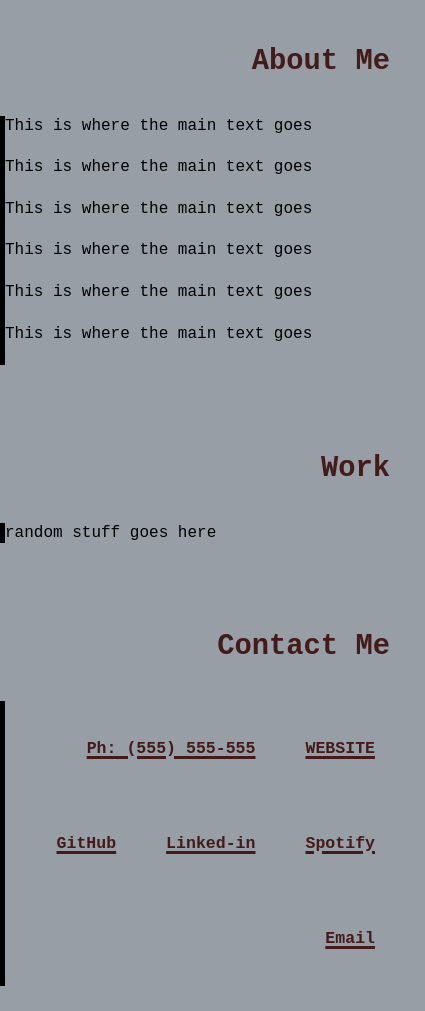
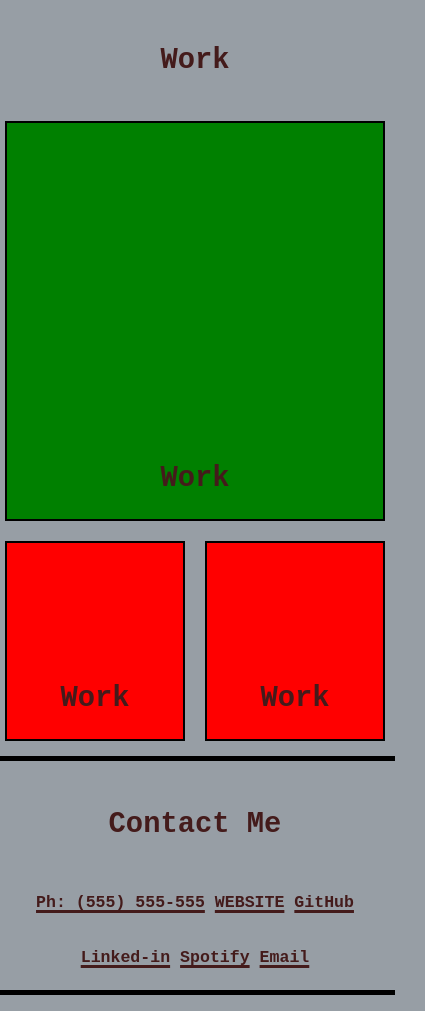
Before and after one commit to vlad-berka/Web_Dev_Portfolio, a plain HTML site: page index.html in a window 390 px wide. Shown: the part 605-1616 px from the top of the page, 425 px wide, since content can reach past the window. Drawn offline with Linux system fonts and the light colour scheme.

Commit message:
Uploading edits to index, styles, and adding images

```diff
--- a/assets/css/style.css
+++ b/assets/css/style.css
@@ -9,26 +9,17 @@
 }
 
 body {
-  align-items: flex-start;
-  line-height: 1.3;
+  display: flex;
+  min-height: 100vh;
+  flex-direction: column;
+  margin: 0;
   background-color: var(--light_text);
-  justify-content: space-between;
-  width: 100%;
+  color: var(--hightlight_color);
 }
 
-header, section {
-  display: flex;
-  align-items: flex-start;
-  padding: 25px 0px 25px 0px;
-  flex-wrap: wrap;
-  flex-direction: row;
+header > aside {
+  align-self: center;
 }
-
-/* section {
-  padding: 25px 0px 25px 25px;
-  justify-content: space-between;
-  flex-wrap: wrap;
-} */
 
 nav {
   font-size: 115%;
@@ -61,7 +52,7 @@ h1,h2,h3 {
   margin: 0;
   min-width: 400px;
   text-align: right;
-  padding: 10px 10px 10px 0;
+  padding: 10px 10px 10px 10px;
   color: var(--hightlight_color);
 }
 
@@ -77,12 +68,12 @@ h2 {
 h3{
   font-size: 100%;
   background-color: var(--hightlight_color);
-  color: var(--light_text)
+  color: var(--light_text);
 }
 
-aside {
-  padding: 25px 25px 25px 0px;
-  flex: 0;
+h4 {
+  font-size: 180%;
+  text-align: left;
 }
 
 .Background {
@@ -90,22 +81,138 @@ aside {
   background-color: var(--hightlight_color);
   color: var(--light_text);
   min-width: 100%;
+  max-width: 100%;
   font-weight: bold;
-  padding: 150px 30px 25px 25px;
+  border-top: solid 5px var(--hightlight_color);
+  border-bottom: solid 5px var(--hightlight_color);
 }
 
-div {
-  justify-content: left;
-  align-items: center;
-  border-left: solid black 5px;
-  flex: 5;
-  min-width: 400px;
+header > article {
+  flex: 3 1 10vw;
+  min-width: 40vw;
+  padding: 25px 0px 25px 0px;
+}
+
+aside, article {
+  text-align: left;
+}
+
+section {
+  padding: 30px 0 30px 0;
+}
+
+.two_col {
+  display: flex;
+  flex: 1;
   flex-wrap: wrap;
 }
 
-header div {
+.two_col > aside {
+  flex: 1 1 10vw;
+  padding: 25px 0px 25px 0px;
+}
+
+section.two_col > article {
+  flex: 3 1 10vw;
+  min-width: 40vw;
+  padding: 25px 15px 25px 15px;
+  border-left: 5px solid black;
+}
+
+.nest_col {
+  display: flex;
+  flex: 1;
+  flex-wrap: wrap;
+  justify-items: left;
+  align-content: flex-end;
+}
+
+.nest_col > article {
+  flex: 1 1 100vw;
+  background-color: green;
+  padding: 25px 25px 25px 25px;
+  margin: 10px;
+  width: 100%;
+  border: 2px solid black;
+  flex-wrap: wrap;
+  justify-items: center;
+  align-content: flex-end;
+  min-height: 400px;
+  max-height: 500px;
+}
+
+.nest_col > aside {
+  flex: 1 1 0;
+  background-color: red;
+  padding: 25px 25px 25px 25px;
+  margin: 10px;
+  width: 50%;
+  border: 2px solid black;
+  flex-wrap: wrap;
+  justify-items: center;
+  align-content: flex-end;
+  min-height: 200px;
+  max-height: 250px;
+}
+
+p {
+  text-align: left;
+  overflow-wrap: break-word;
+  line-height: 1.3;
+}
+
+header > article {
   border-left: none;
-  display: flex;
-  justify-content: right;
-  align-items: center;
 }
+
+@media screen and (max-width: 900px) {
+  nav {
+    justify-content: center;
+    align-content: center;
+  }
+}
+
+@media screen and (max-width: 768px) {
+  h1,h2,h3 {
+    text-align: center;
+    width: 100%
+  }
+  article {
+    border-left: none;
+  }
+  body, section, header {
+    flex-direction: column;
+    justify-content: center;
+    align-items: center;
+    text-align: center;
+    align-content: center;
+    padding: 0 0 0 0;
+  }
+
+  aside, article {
+    width: 100%;
+    padding: 0px 0px 0px 0px;
+  }
+
+  a {
+    padding: 5px 5px 5px 5px;
+  }
+
+  section.two_col > article {
+    border-left: none;
+    border-bottom: solid 5px black;
+    padding: 0 0 5px 0px;
+    margin: 0 0 15px 0px;
+  }
+
+  h2 {
+    justify-content: center;
+    align-items: center;
+    text-align: center;
+    padding-left: 10px;
+  }
+  .Background {
+    display: flex;
+    max-width: 100%;
+  }
+}
--- a/index.html
+++ b/index.html
@@ -9,63 +9,69 @@
     </head>
 
     <body>
-        <header>
+        <header class="two_col">
             <aside>
-                <h1>Vladimir Berka</h1>
+                <h1 id="Top">Vladimir Berka</h1>
             </aside>
-            <div>
+            <article>
                 <nav>
                     <a href="#About_Me">About Me</a>
                     <a href="#My_Work">My Work</a>
                     <a href="#Contact_Me">Contact Me</a>
                     <a href="#Resume">Resume</a>
                 </nav>
-            </div>
+            </article>
         </header>
 
-        <img class="Background">
+        <img class="Background" src="./assets/images/background.jpg" alt="Background Image">
             <h3>Board gamer... Snowboarder... Web Developer...</h3>
         </img>
 
-        <section>
+        <section class="two_col">
             <aside>
-                <h2>About Me</h2>
+                <h2 id="About_Me">About Me</h2>
             </aside>
-            <div>
-                <p>This is where the main text goes</p><br>
-                <p>This is where the main text goes</p><br>
-                <p>This is where the main text goes</p><br>
-                <p>This is where the main text goes</p><br>
-                <p>This is where the main text goes</p><br>
-                <p>This is where the main text goes</p><br>
-            </div>
+            <article>
+                <p>This is where the main text goes. This is where the main text goes</p>
+                <p>This is where the main text goes</p>
+                <p>This is where the main text goes</p>
+                <p>This is where the main text goes</p>
+                <p>This is where the main text goes</p>
+                <p>This is where the main text goes</p>
+            </article>
         </section>
 
-        <section>
+        <section class="two_col">
             <aside>
-                <h2>Work</h2>
+                <h2 id="My_Work">Work</h2>
             </aside>
-            <div class="Two_Col">
-                <p>
-                    random stuff goes here
-                </p>
-            </div>
+            <article class="nest_col">
+                <article>
+                    <h4>Work</h4>
+                </article>
+                <aside>
+                    <h4>Work</h4>
+                </aside>
+                <aside>
+                    <h4>Work</h4>
+                </aside>
+            </article>
         </section>
 
-        <section>
+        <section class="two_col">
             <aside>
-                <h2>Contact Me</h2>
+                <h2 id="Contact_Me">Contact Me</h2>
             </aside>
-            <div>
+            <article>
                 <nav>
                     <a href="">Ph: (555) 555-555</a>
-                    <a href="">WEBSITE</a>
+                    <a href="#Top">WEBSITE</a>
                     <a href="https://github.com/vlad-berka" target="_blank">GitHub</a>
                     <a href="https://www.linkedin.com/in/vladimir-berka-pe-a1536270?trk=public_profile_browsemap" target="_blank">Linked-in</a>
                     <a href="https://open.spotify.com/user/czech_yo_self?si=89cda40d601a4415" target=" _blank">Spotify</a>
                     <a href="mailto:vlad.m.berka@gmail.com" target=" _blank">Email</a>
                 </nav>
-            </div>
+            </article>
         </section>
     </body>
 </html>
```
Also changed, not shown: assets/images/background.jpg (added), assets/images/headshot.JPG (added), 1 other file.
